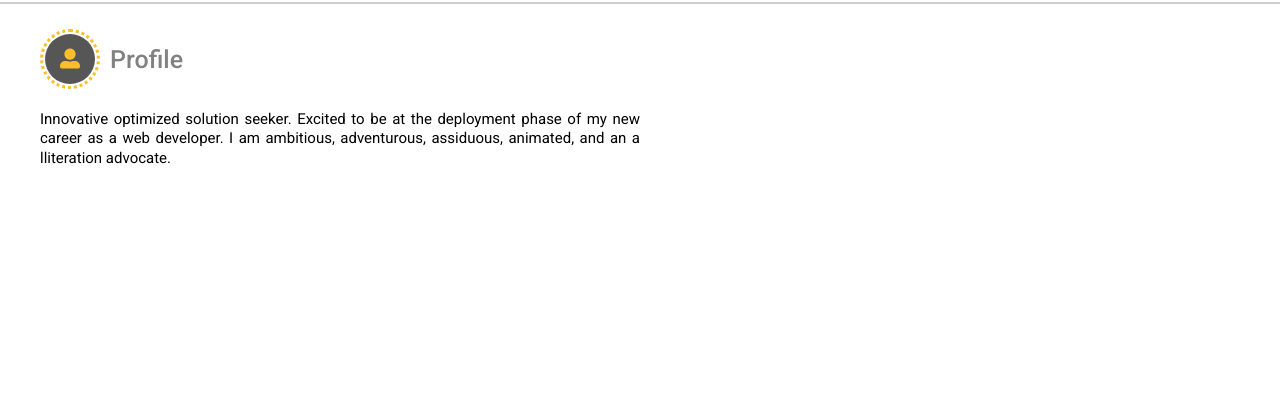
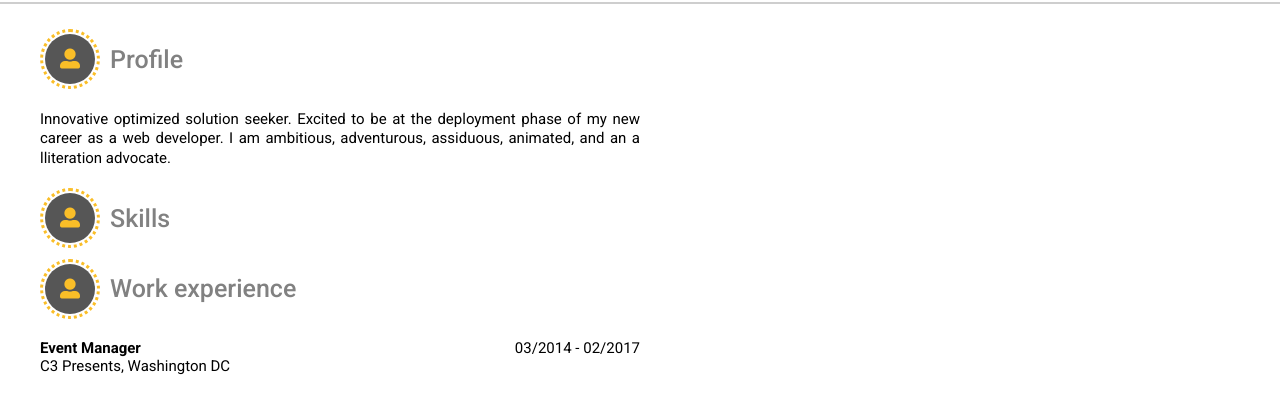
Before and after one commit to sk2111/guvi-resume-task, a plain HTML site: page index.html in a window 1280 px wide. Shown: the part 223-636 px from the top of the page. Drawn offline with Linux system fonts and the light colour scheme.

Commit message:
Add : Work experience title
Signed-off-by: sk2111 <sathisht1996@gmail.com>

```diff
--- a/index.css
+++ b/index.css
@@ -122,3 +122,19 @@ body {
   line-height: 1.3;
   text-align: justify;
 }
+.sub-title-container {
+  align-items: center;
+  display: flex;
+  font-size: 1.5rem;
+  justify-content: space-between;
+  margin-top: 15px;
+}
+.sub-title-container h4 {
+  margin: 0 10px 0 0;
+}
+.sub-title-container p {
+  margin: 0;
+}
+.margin-rem {
+  margin: 0;
+}
--- a/index.html
+++ b/index.html
@@ -49,7 +49,29 @@
             ambitious, adventurous, assiduous, animated, and an a lliteration
             advocate.
           </p>
+          <div class="detail-header">
+            <span class="detail-border-container per-cen">
+              <span class="detail-img-container per-cen">
+                <i class="fas fa-user-alt"></i>
+              </span>
+            </span>
+            <h2 class="detail-title">Skills</h2>
+          </div>
+          <div class="detail-header">
+            <span class="detail-border-container per-cen">
+              <span class="detail-img-container per-cen">
+                <i class="fas fa-user-alt"></i>
+              </span>
+            </span>
+            <h2 class="detail-title">Work experience</h2>
+          </div>
+          <div class="sub-title-container">
+            <h4>Event Manager</h4>
+            <p>03/2014 - 02/2017</p>
+          </div>
+          <p class="detail-content margin-rem">C3 Presents, Washington DC</p>
         </div>
+
         <div class="right-section"></div>
       </section>
     </div>
```
